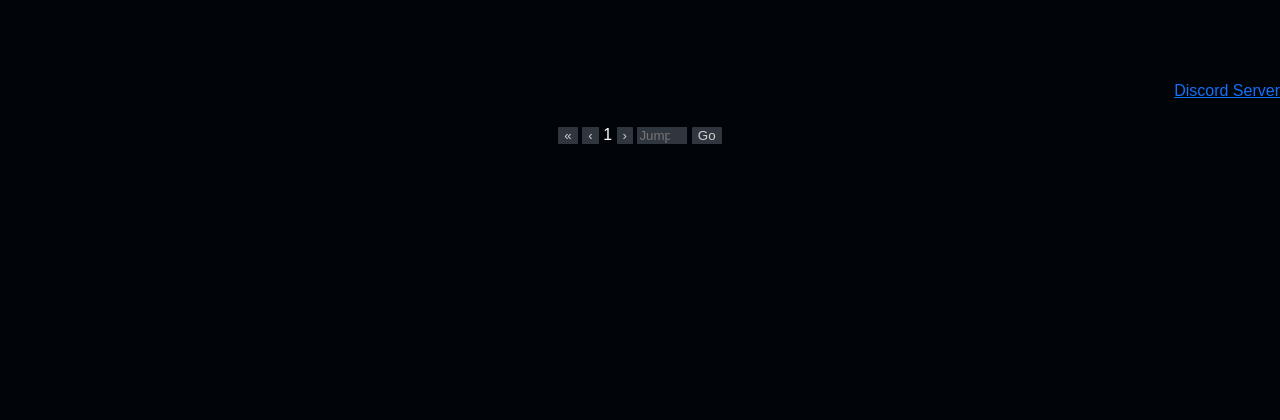
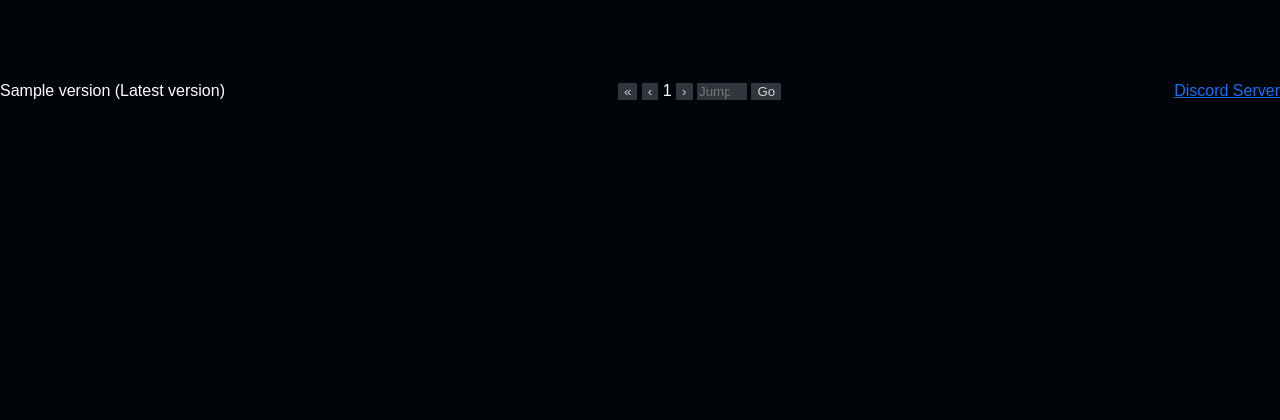
Before and after one commit to Trisnox/Lost-Saga-GD-Scraper, a Flask app: template templates/index.html in a window 1280 px wide. Shown: the part 319-739 px from the top of the page. Run offline with Flask 3, Linux system fonts and the light colour scheme; the template is opened without the code that fills it: most values are stand-ins (such as "Sample title", 1, 10 or a date in 2020).

Commit message:
bug fix
added version check, fix bug when switching to next index cause it to change the server to lso

```diff
--- a/app.py
+++ b/app.py
@@ -206,6 +206,8 @@ def index():
 
     session['server'] = server
     session['index'] = index
+    session['version_check'] = False
+    session['latest_version_check'] = None
 
     options = {
         "lso": "Lost Saga Origin",
@@ -215,6 +217,19 @@ def index():
         "lsa":"Lost Saga Aslantia",
         "custom": "Custom Server"
     }
+
+    version = "v1.1"
+    if not session['version_check']:
+        session['version_check'] = True
+
+        try:
+            response = requests.get("https://api.github.com/repos/Trisnox/Lost-Saga-GD-Scraper/releases/latest").json()
+            if version != response['tag_name']:
+                session['latest_version_check'] = True
+            else:
+                session['latest_version_check'] = False
+        except requests.ConnectionError:
+            pass
 
     if not session.get('scraper', None):
         session['scraper'] = GD_Scraper(save_image = True, write_invalid = True)
@@ -228,7 +243,7 @@ def index():
     if session['scraper'].is_custom:
         server = 'custom'
 
-    return render_template('index.html', keys=res.keys(), current_page=session['index'], server=server, options=options)
+    return render_template('index.html', keys=res.keys(), current_page=session['index'], server=server, options=options, version=version, latest=session['latest_version_check'])
 
 @app.route('/gear/<string:image_id>')
 def gear_design_image(image_id):
--- a/static/style.css
+++ b/static/style.css
@@ -34,13 +34,21 @@ body {
     margin: 5px;
 }
 
-.bottom-center {
+.bottom-block {
+    display: flex;
+    justify-content: space-between;
+    align-items: center;
     margin: 20px auto;
+}
+
+.bottom-block .version {
+    text-align: left;
+}
+
+.bottom-block .bottom-center {
     text-align: center;
 }
-
-.discord-link {
-    margin: 20px auto;
+.bottom-block .discord-link {
     text-align: right;
 }
 
--- a/templates/index.html
+++ b/templates/index.html
@@ -29,8 +29,15 @@
             {% endif %}
         {% endfor %}
     </div>
-    <div class="discord-link">
-        <a target="_blank" rel="noopener noreferrer" href="https://discord.gg/GJ2P6u4edG">Discord Server</a>
+    <div class="bottom-block">
+        <div class="version">
+            {% if latest is none %}
+            <span id="Version">{{ version }} (Cannot check latest version, check your connection)</span>
+            {% elif latest %}
+            <a target="_blank" rel="noopener noreferrer" href="https://github.com/Trisnox/Lost-Saga-GD-Scraper/releases/latest">{{ version }} (Update available)</a>
+            {% else %}
+            <span id="Version">{{ version }} (Latest version)</span>
+            {% endif %}
         </div>
         <div class="bottom-center">
             <button id="first-page">«</button>
@@ -40,24 +47,29 @@
             <input type="number" id="custom-page" placeholder="Jump to">
             <button id="go-to-custom">Go</button>
         </div>
+        <div class="discord-link">
+            <a target="_blank" rel="noopener noreferrer" href="https://discord.gg/GJ2P6u4edG">Discord Server</a>
+        </div>
+    </div>
     <script>
         function dropdown_change(){
             const dropdown = document.getElementById('server-dropdown');
             const selected_option = dropdown.options[dropdown.selectedIndex].value;
+            const current_page = document.getElementById('current-page').innerText;
 
             if (selected_option !== 'custom'){
-                window.location.href = '/?server='+selected_option;
+                window.location.href = '/?server='+selected_option+'&index='+current_page;
             }
         }
-        // After some thought, I decided to just make separate the parameters, after all, I'm using session to keep track of variables
-        // I mean, I could do that, but not worth my time because I need to check the jump input, which leads to even more nested ifs
-        // Don't forget that I need to copy the func into the other button, I'll just do that whenever I feel like it
+
         document.getElementById('go-to-custom').addEventListener('click', function(){
+            const dropdown = document.getElementById('server-dropdown');
+            const selected_option = dropdown.options[dropdown.selectedIndex].value;
             const jump_number = Number(document.getElementById('custom-page').value);
 
             if (jump_number !== '') {
                 if (Number.isInteger(jump_number)) {
-                    window.location.href = '/?index='+jump_number;
+                    window.location.href = '/?server='+selected_option+'&index='+jump_number;
                 } else {
                     alert('Jump input must be a number');
                 }
@@ -67,45 +79,53 @@
         });
 
         document.getElementById('first-page').addEventListener('click', function(){
+            const dropdown = document.getElementById('server-dropdown');
+            const selected_option = dropdown.options[dropdown.selectedIndex].value;
             let current_page = document.getElementById('current-page').innerText;
             current_page = Number(current_page)
 
             if (current_page == 1){
                 alert('You are at first page!');
             } else {
-                window.location.href = '/?index=1';
+                window.location.href = '/?server='+selected_option+'&index=1';
             }
         });
 
         document.getElementById('prev-page').addEventListener('click', function(){
+            const dropdown = document.getElementById('server-dropdown');
+            const selected_option = dropdown.options[dropdown.selectedIndex].value;
             let current_page = document.getElementById('current-page').innerText;
             current_page = Number(current_page)
 
             if (current_page > 1){
                 current_page--;
-                window.location.href = '/?index=' + current_page;
+                window.location.href = '/?server='+selected_option+'&index='+current_page;
             } else {
                 alert('You are at first page!');
             }
         });
 
         document.getElementById('next-page').addEventListener('click', function(){
+            const dropdown = document.getElementById('server-dropdown');
+            const selected_option = dropdown.options[dropdown.selectedIndex].value;
             let current_page = document.getElementById('current-page').innerText;
+
             current_page = Number(current_page)
             current_page++;
-            window.location.href = '/?index=' + current_page;
+            window.location.href = '/?server='+selected_option+'&index='+current_page;
         });
 
         document.getElementById('custom-button').addEventListener('click', function() {
             const dropdown = document.getElementById('server-dropdown');
             const selected_option = dropdown.options[dropdown.selectedIndex].value;
             const custom_input = document.getElementById('custom-input').value;
+            const current_page = document.getElementById('current-page').innerText;
 
             if (selected_option !== 'custom') {
-                window.location.href = '/?server='+selected_option;
+                alert("This button and input box is only used if you're using custom server option");
             } else if (selected_option === 'custom') {
                 if (custom_input.trim() !== '') {
-                    window.location.href = '/?server='+encodeURIComponent(custom_input);
+                    window.location.href = '/?server='+encodeURIComponent(custom_input)+'&index='+current_page;
                 } else {
                     alert('URL input cannot be empty for custom server');
                 }
```
Lines whose indentation alone changed are shown as unchanged.
